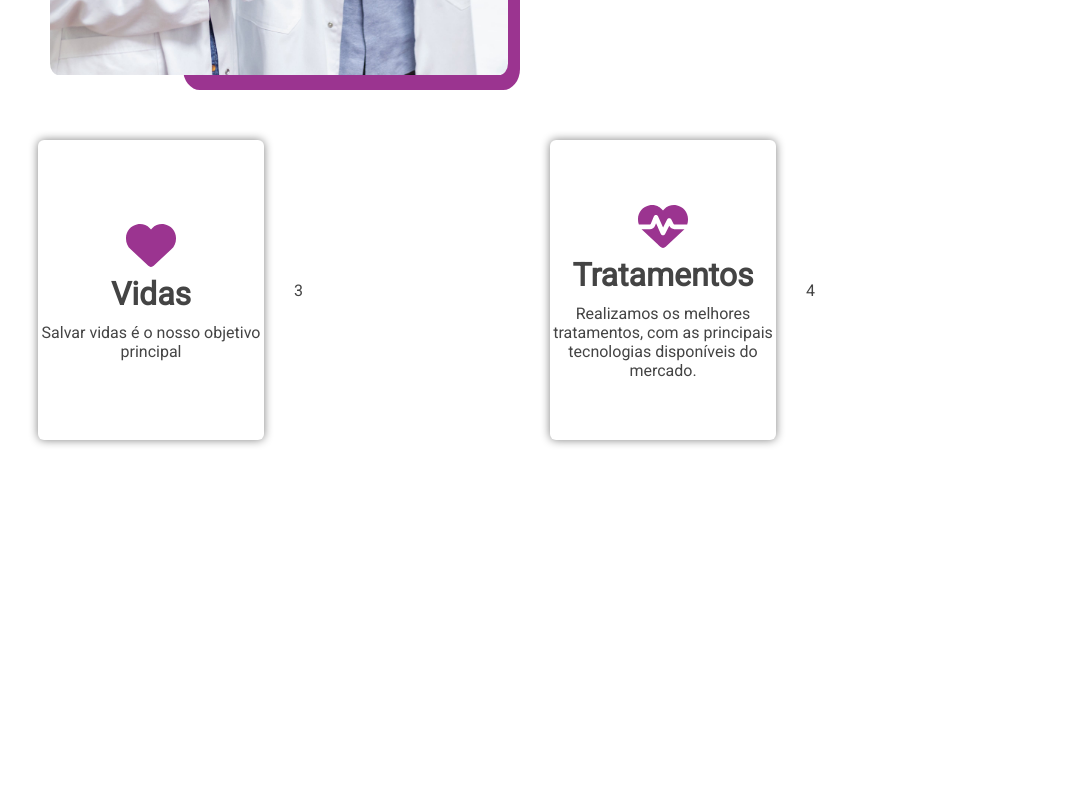
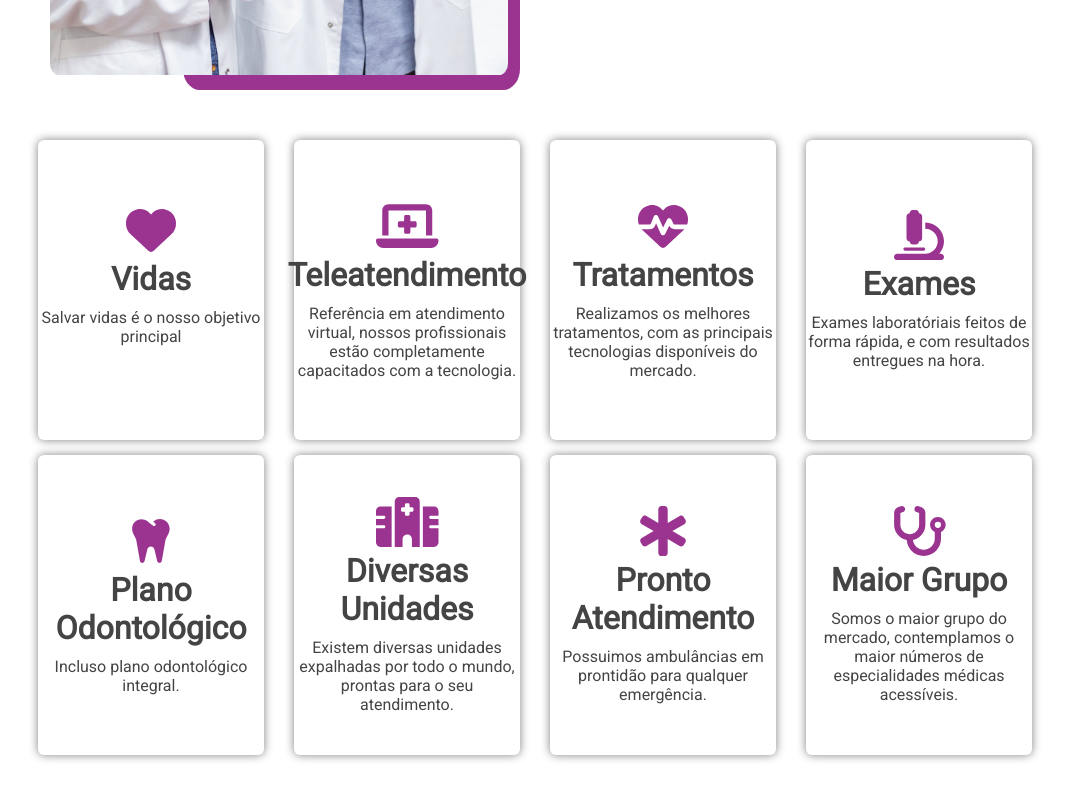
Before and after one commit to luk-z0/landing-page-tisaude-party-study, a Vue app: page / in a window 1280 px wide. Shown: the part 1246-2046 px from the top of the page, without its empty margins (105-1174 px from the left). Before the commit the page ends 1986 px from the top, so only its background shows below. Built offline with nearby package versions, Linux system fonts and the light colour scheme.

Commit message:
cards atualizados

```diff
--- a/src/assets/main.css
+++ b/src/assets/main.css
@@ -314,7 +314,15 @@ main{
 .b-margin-3{
   margin-bottom: 15px;
 }
-
+.b-margin-4{
+  margin-bottom: 20px;
+}
+.b-margin-5{
+  margin-bottom: 25px;
+}
+.b-margin-6{
+  margin-bottom: 30px;
+}
 
 
 .btn-solid-white{
--- a/src/views/HomeView.vue
+++ b/src/views/HomeView.vue
@@ -134,21 +134,29 @@ import doctorAbout from "../assets/images/doctors.jpg"
       </div>
       <div class="container t-margin-50">
         <div class="row flex flex-wrap card-service">
-          <div class="col-lg-3 flex flex-direction-column justify-content-center">
+          <div class="col-lg-3 flex flex-direction-column justify-content-center b-margin-3">
             <div class="card-service box-shadow-2 flex justify-content-center align-item-center flex-direction-column text-center">
               <font-awesome-icon class="tc-purple fs-50" :icon="['fas', 'heart']" />
               <h1 class="t-margin-0">
                 Vidas
               </h1>
-              <p class="t-margin-2">
+              <p class="t-margin-2 b-margin-6">
                 Salvar vidas é o nosso objetivo principal
               </p>
             </div>
           </div>
-          <div class="col-lg-3 flex flex-direction-column justify-content-center">
-            3
+          <div class="col-lg-3 flex flex-direction-column justify-content-center b-margin-3">
+            <div class="card-service box-shadow-2 flex justify-content-center align-item-center flex-direction-column text-center">
+              <font-awesome-icon class="tc-purple fs-50" :icon="['fas', 'laptop-medical']" />
+              <h1 class="t-margin-0">
+                Teleatendimento
+              </h1>
+              <p class="t-margin-2">
+                Referência em atendimento virtual, nossos profissionais estão completamente capacitados com a tecnologia.
+              </p>
+            </div>
           </div>
-          <div class="col-lg-3 flex flex-direction-column justify-content-center">
+          <div class="col-lg-3 flex flex-direction-column justify-content-center b-margin-3">
             <div class="card-service box-shadow-2 flex justify-content-center align-item-center flex-direction-column text-center">
               <font-awesome-icon class="tc-purple fs-50" :icon="['fas', 'heart-pulse']" />
               <h1 class="t-margin-0">
@@ -159,8 +167,58 @@ import doctorAbout from "../assets/images/doctors.jpg"
               </p>
             </div>
           </div>
+          <div class="col-lg-3 flex flex-direction-column justify-content-center b-margin-3">
+            <div class="card-service box-shadow-2 flex justify-content-center align-item-center flex-direction-column text-center">
+              <font-awesome-icon class="tc-purple fs-50" :icon="['fas', 'microscope']" />
+              <h1 class="t-margin-0">
+                Exames
+              </h1>
+              <p class="t-margin-2">
+                Exames laboratóriais feitos de forma rápida, e com resultados entregues na hora.
+              </p>
+            </div>
+          </div>
           <div class="col-lg-3 flex flex-direction-column justify-content-center">
-            4
+            <div class="card-service box-shadow-2 flex justify-content-center align-item-center flex-direction-column text-center">
+              <font-awesome-icon class="tc-purple fs-50" :icon="['fas', 'tooth']" />
+              <h1 class="t-margin-0">
+                Plano Odontológico
+              </h1>
+              <p class="t-margin-2">
+                Incluso plano odontológico integral.
+              </p>
+            </div>
+          </div>
+          <div class="col-lg-3 flex flex-direction-column justify-content-center">
+            <div class="card-service box-shadow-2 flex justify-content-center align-item-center flex-direction-column text-center">
+              <font-awesome-icon class="tc-purple fs-50" :icon="['fas', 'hospital']" />
+              <h1 class="t-margin-0">
+                Diversas Unidades
+              </h1>
+              <p class="t-margin-2">
+                Existem diversas unidades expalhadas por todo o mundo, prontas para o seu atendimento.
+              </p>
+            </div>
+          </div>
+          <div class="col-lg-3 flex flex-direction-column justify-content-center">
+            <div class="card-service box-shadow-2 flex justify-content-center align-item-center flex-direction-column text-center">
+              <font-awesome-icon class="tc-purple fs-50" :icon="['fas', 'star-of-life']" />              <h1 class="t-margin-0">
+                Pronto Atendimento
+              </h1>
+              <p class="t-margin-2">
+                Possuimos ambulâncias em prontidão para qualquer emergência.
+              </p>
+            </div>
+          </div>
+          <div class="col-lg-3 flex flex-direction-column justify-content-center">
+            <div class="card-service box-shadow-2 flex justify-content-center align-item-center flex-direction-column text-center">
+              <font-awesome-icon class="tc-purple fs-50" :icon="['fas', 'stethoscope']" />              <h1 class="t-margin-0">
+                Maior Grupo
+              </h1>
+              <p class="t-margin-2">
+                Somos o maior grupo do mercado, contemplamos o maior números de especialidades médicas acessíveis.
+              </p>
+            </div>
           </div>
         </div>
       </div>
```
Also changed, not shown: src/main.js (+15 -4 lines).
